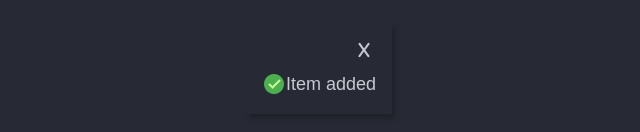
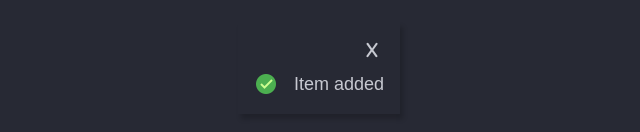
Before and after one commit to Jhenietamara/Comfy-Store-Project, a plain HTML site: page prod-details.html in a window 1280 px wide. Shown: the part 296-428 px from the top of the page, 321-961 px from the left. Drawn offline with Linux system fonts and the light colour scheme.

Commit message:
Update comfy_store.css

```diff
--- a/css/comfy_store.css
+++ b/css/comfy_store.css
@@ -1377,6 +1377,10 @@ background-color: var(--primary-btn-hover);
     justify-content: space-between;
 }
 
+.check-text p{
+    padding-left: 1rem;
+}
+
 /* Product Page Media Query */
 
 @media (max-width: 639px){
```
